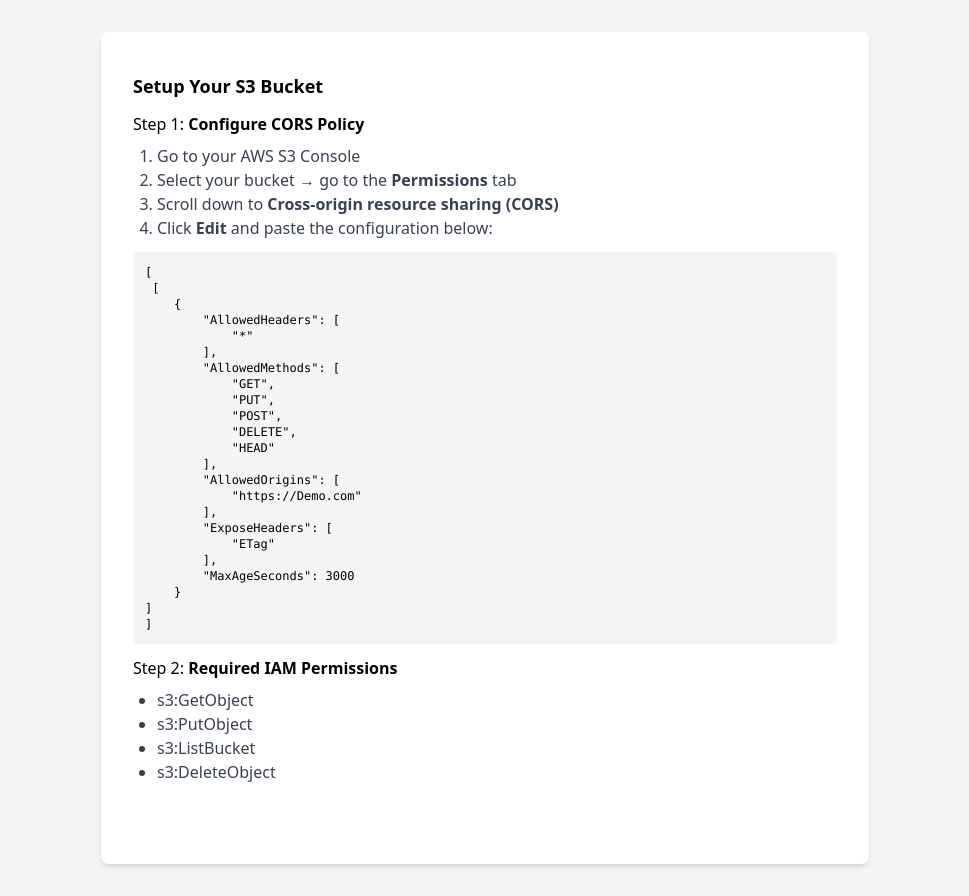
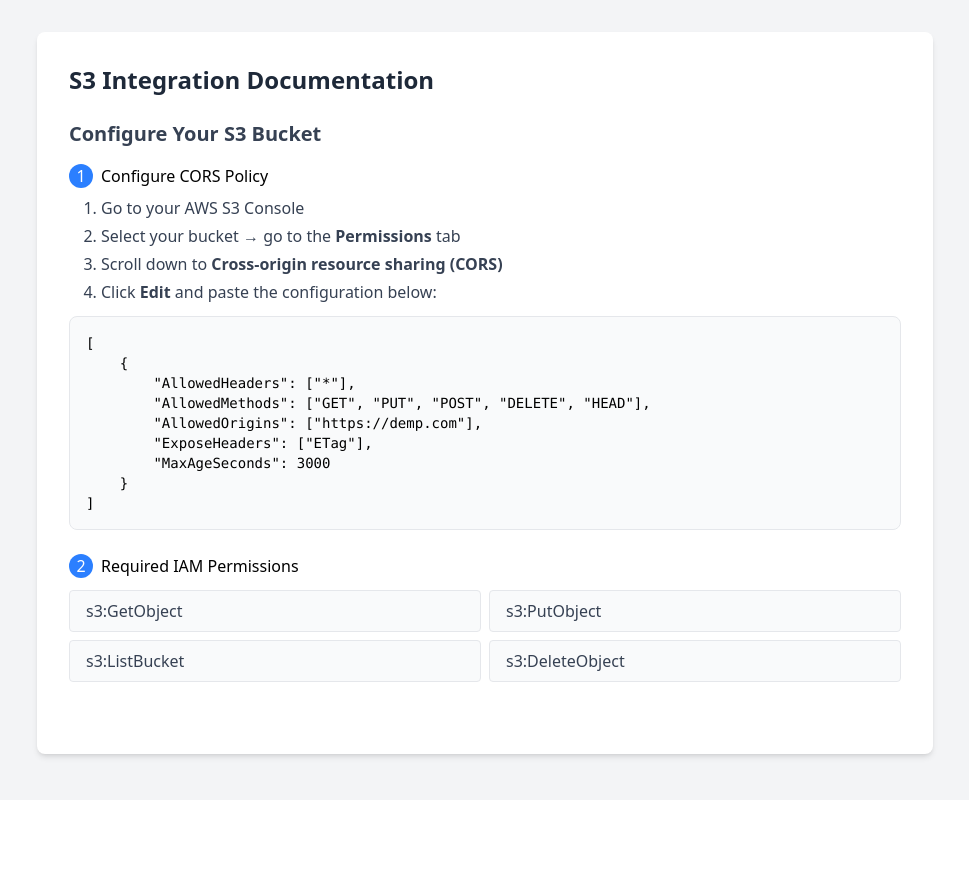
Before and after one commit to Asadullah-nadeem/AWS-Bucket-S3-Frontend, a React (Vite) app: page / in a window 1280 px wide. Shown: the whole page, without its empty margins (155-1124 px from the left). After the commit the page ends 800 px from the top, so only its background shows below. Built offline with nearby package versions, Linux system fonts and the light colour scheme.

Commit message:
add code

```diff
--- a/src/components/Layout/Sidebar.jsx
+++ b/src/components/Layout/Sidebar.jsx
@@ -1,56 +1,64 @@
-import React from "react";
+import React, { useState, useRef, useEffect } from "react";
 import logo from "../assets/react.svg";
+import Tooltip from "./Tooltip";
 
-const countries = [
-    { flag: "🇺🇸", name: "English" },
-    { flag: "🇮🇳", name: "Hindi" },
+const languages = [
+    { id: 1, flag: "🇺🇸", name: "English" },
+    { id: 2, flag: "🇮🇳", name: "Hindi" },
 ];
 
 export default function Sidebar({ onNavigate, active }) {
-    const [lang, setLang] = React.useState("English");
-    const [openLangMenu, setOpenLangMenu] = React.useState(false);
+    const [lang, setLang] = useState("English");
+    const [openLangMenu, setOpenLangMenu] = useState(false);
+    const menuRef = useRef(null);
+
+    // Close menu when clicking outside
+    useEffect(() => {
+        const handleClickOutside = (e) => {
+            if (menuRef.current && !menuRef.current.contains(e.target)) {
+                setOpenLangMenu(false);
+            }
+        };
+
+        document.addEventListener("mousedown", handleClickOutside);
+        return () => document.removeEventListener("mousedown", handleClickOutside);
+    }, []);
 
     return (
-        <nav className="w-56 bg-white shadow-md flex flex-col items-center py-6">
-            <img src={logo} alt="Logo" className="h-12 mb-8" />
+        <nav className="w-64 bg-white shadow-md flex flex-col py-6 h-full fixed">
+            <img
+                src={logo}
+                alt="Company Logo"
+                className="h-12 mb-8 mx-auto"
+            />
 
-            <ul className="w-full mb-6">
-                <li>
+            <ul className="w-full mb-6 px-4">
+                {["home", "docs"].map((page) => (
+                    <li key={page} className="mb-1">
                         <button
-                        className={`w-full text-left px-6 py-3 rounded-lg transition-colors ${
-                            active === "home"
-                                ? "bg-blue-100 text-blue-800 font-semibold"
-                                : "hover:bg-gray-100 text-gray-700"
+                            className={`w-full text-left px-4 py-3 rounded-lg transition-colors flex items-center ${
+                                active === page
+                                    ? "bg-blue-50 text-blue-700 font-medium border-l-4 border-blue-500"
+                                    : "hover:bg-gray-50 text-gray-700"
                             }`}
-                        onClick={() => onNavigate("home")}
+                            onClick={() => onNavigate(page)}
                         >
-                        Home
+                            <span className="capitalize">{page}</span>
                         </button>
                     </li>
-                <li>
-                    <button
-                        className={`w-full text-left px-6 py-3 rounded-lg transition-colors ${
-                            active === "docs"
-                                ? "bg-blue-100 text-blue-800 font-semibold"
-                                : "hover:bg-gray-100 text-gray-700"
-                        }`}
-                        onClick={() => onNavigate("docs")}
-                    >
-                        Docs
-                    </button>
-                </li>
+                ))}
             </ul>
 
-            {/* Language Selector */}
-            <div className="relative w-full px-6">
+            <div className="mt-auto px-4 w-full">
+                <div className="relative" ref={menuRef}>
                     <button
-                    className="w-full flex items-center justify-between px-4 py-2 border rounded-lg hover:bg-gray-100"
+                        className="w-full flex items-center justify-between px-4 py-2 border rounded-lg hover:bg-gray-50 transition-colors"
                         onClick={() => setOpenLangMenu(!openLangMenu)}
                         aria-expanded={openLangMenu}
                         aria-haspopup="listbox"
                     >
                         <span>
-            {countries.find(({ name }) => name === lang)?.flag} {lang}
+                            {languages.find(l => l.name === lang)?.flag} {lang}
                         </span>
                         <svg
                             className={`h-4 w-4 transition-transform ${
@@ -68,14 +76,14 @@ export default function Sidebar({ onNavigate, active }) {
 
                     {openLangMenu && (
                         <ul
-                        className="absolute z-10 mt-1 w-full bg-white border border-gray-300 rounded-md shadow-lg max-h-52 overflow-auto focus:outline-none"
+                            className="absolute z-10 bottom-full mb-2 w-full bg-white border border-gray-200 rounded-md shadow-lg py-1"
                             role="listbox"
                         >
-                        {countries.map(({ name, flag }) => (
+                            {languages.map(({ id, name, flag }) => (
                                 <li
-                                key={name}
-                                className={`cursor-pointer px-4 py-2 flex items-center gap-2 hover:bg-blue-100 ${
-                                    lang === name ? "font-semibold text-blue-800" : ""
+                                    key={id}
+                                    className={`cursor-pointer px-4 py-2 flex items-center gap-2 hover:bg-blue-50 ${
+                                        lang === name ? "font-medium text-blue-700" : ""
                                     }`}
                                     onClick={() => {
                                         setLang(name);
@@ -83,13 +91,6 @@ export default function Sidebar({ onNavigate, active }) {
                                     }}
                                     role="option"
                                     aria-selected={lang === name}
-                                tabIndex={0}
-                                onKeyDown={(e) => {
-                                    if (e.key === "Enter" || e.key === " ") {
-                                        setLang(name);
-                                        setOpenLangMenu(false);
-                                    }
-                                }}
                                 >
                                     {flag} {name}
                                 </li>
@@ -97,6 +98,7 @@ export default function Sidebar({ onNavigate, active }) {
                         </ul>
                     )}
                 </div>
+            </div>
         </nav>
     );
 }
--- a/src/components/Layout/Tooltip.jsx
+++ b/src/components/Layout/Tooltip.jsx
@@ -1,7 +1,12 @@
+import React from "react";
+
 export default function Tooltip({ text }) {
     return (
-        <div className="absolute z-50 left-full ml-2 px-3 py-1 bg-black text-white text-xs rounded shadow-lg">
-            {text}
+        <div className="absolute z-50 left-full top-1/2 transform -translate-y-1/2 ml-2 px-3 py-2 bg-gray-900 text-white text-sm rounded shadow-lg max-w-xs w-[220px] transition-opacity">
+            <div className="relative">
+                <div className="absolute -left-1.5 top-1/2 transform -translate-y-1/2 w-3 h-3 bg-gray-900 rotate-45"></div>
+                {text}
+            </div>
         </div>
     );
 }
--- a/src/components/UI/Toast.jsx
+++ b/src/components/UI/Toast.jsx
@@ -1,11 +1,30 @@
-// Usage: <Toast type="success" message="Connected!" />
-export default function Toast({ type, message }) {
-    const colors = type === 'success'
-        ? 'bg-green-500'
-        : 'bg-red-500';
+import React, { useEffect, useState } from 'react';
+
+export default function Toast({ type, message, onDismiss }) {
+    const [visible, setVisible] = useState(true);
+
+    useEffect(() => {
+        const timer = setTimeout(() => {
+            setVisible(false);
+            setTimeout(onDismiss, 300);
+        }, 3500);
+
+        return () => clearTimeout(timer);
+    }, [onDismiss]);
+
+    const bgColor = type === 'success' ? 'bg-green-500' : 'bg-red-500';
+    const icon = type === 'success' ? '✅' : '❗';
+
     return (
-        <div className={`fixed top-8 left-1/2 -translate-x-1/2 px-6 py-3 rounded text-white shadow-lg ${colors} animate-fade-in`}>
-            {type === 'success' ? '✅' : '❗'} {message}
+        <div className={`fixed top-6 left-1/2 transform -translate-x-1/2 z-50 transition-opacity duration-300 ${
+            visible ? 'opacity-100' : 'opacity-0'
+        }`}>
+            <div
+                className={`px-4 py-3 rounded-lg text-white shadow-lg ${bgColor} flex items-center gap-2 animate-fade-in`}
+            >
+                <span className="text-lg">{icon}</span>
+                <span>{message}</span>
+            </div>
         </div>
     );
 }
--- a/src/hooks/useLocalStorage.jsx
+++ b/src/hooks/useLocalStorage.jsx
@@ -1,20 +1,26 @@
-import { useState } from "react";
+import { useState, useEffect } from "react";
+
 export default function useLocalStorage(key, initialValue = "") {
     const [value, setValue] = useState(() => {
+        if (typeof window === "undefined") return initialValue;
+
         try {
-            return window.localStorage.getItem(key) || initialValue;
+            const storedValue = window.localStorage.getItem(key);
+            return storedValue ? JSON.parse(storedValue) : initialValue;
         } catch {
             return initialValue;
         }
     });
 
-    const setStoredValue = val => {
-        setValue(val);
-        try {
-            window.localStorage.setItem(key, val);
-        } catch {
+    useEffect(() => {
+        if (typeof window !== "undefined") {
+            try {
+                window.localStorage.setItem(key, JSON.stringify(value));
+            } catch (error) {
+                console.error("Failed to save to localStorage:", error);
+            }
         }
-    };
+    }, [key, value]);
 
-    return [value, setStoredValue];
+    return [value, setValue];
 }
--- a/src/pages/Documentation.jsx
+++ b/src/pages/Documentation.jsx
@@ -1,59 +1,70 @@
 import React from "react";
-import S3UploadSection from "../components/S3UploadSection";
+import S3UploadSection from "../components/S3/S3UploadSection";
+
+const CORS_CONFIG = `[
+    {
+        "AllowedHeaders": ["*"],
+        "AllowedMethods": ["GET", "PUT", "POST", "DELETE", "HEAD"],
+        "AllowedOrigins": ["https://demp.com"],
+        "ExposeHeaders": ["ETag"],
+        "MaxAgeSeconds": 3000
+    }
+]`;
+
+const IAM_PERMISSIONS = [
+    "s3:GetObject",
+    "s3:PutObject",
+    "s3:ListBucket",
+    "s3:DeleteObject"
+];
 
 export default function Documentation({ isConnected, s3Info }) {
     return (
-        <div className="max-w-3xl mx-auto bg-white rounded-lg shadow-md px-8 py-10">
+        <div className="max-w-4xl mx-auto bg-white rounded-lg shadow-md overflow-hidden">
+            <div className="p-6 md:p-8">
+                <h1 className="text-2xl font-bold text-gray-800 mb-6">S3 Integration Documentation</h1>
+
                 <section className="mb-10">
-                <h2 className="text-lg font-semibold mb-3">Setup Your S3 Bucket</h2>
-                <p className="mb-2">
-                    Step 1: <strong>Configure CORS Policy</strong>
-                </p>
-                <ol className="list-decimal pl-6 mb-3 text-gray-700">
+                    <h2 className="text-xl font-semibold mb-4 text-gray-700">Configure Your S3 Bucket</h2>
+
+                    <div className="mb-6">
+                        <h3 className="font-medium mb-2 flex items-center">
+                            <span className="bg-blue-500 text-white rounded-full h-6 w-6 flex items-center justify-center mr-2">1</span>
+                            Configure CORS Policy
+                        </h3>
+                        <ol className="list-decimal pl-8 mb-3 text-gray-700 space-y-1">
                             <li>Go to your AWS S3 Console</li>
                             <li>Select your bucket → go to the <b>Permissions</b> tab</li>
                             <li>Scroll down to <b>Cross-origin resource sharing (CORS)</b></li>
                             <li>Click <b>Edit</b> and paste the configuration below:</li>
                         </ol>
-                <pre className="bg-gray-100 rounded p-3 text-xs overflow-x-auto mb-3">
-{`[
- [
-    {
-        "AllowedHeaders": [
-            "*"
-        ],
-        "AllowedMethods": [
-            "GET",
-            "PUT",
-            "POST",
-            "DELETE",
-            "HEAD"
-        ],
-        "AllowedOrigins": [
-            "https://Demo.com"
-        ],
-        "ExposeHeaders": [
-            "ETag"
-        ],
-        "MaxAgeSeconds": 3000
-    }
-]
-]`}
+                        <pre className="bg-gray-50 rounded-lg p-4 text-sm overflow-x-auto mt-3 border border-gray-200">
+                            {CORS_CONFIG}
                         </pre>
-                <p className="mb-2">
-                    Step 2: <strong>Required IAM Permissions</strong>
-                </p>
-                <ul className="list-disc pl-6 text-gray-700">
-                    <li>s3:GetObject</li>
-                    <li>s3:PutObject</li>
-                    <li>s3:ListBucket</li>
-                    <li>s3:DeleteObject</li>
+                    </div>
+
+                    <div>
+                        <h3 className="font-medium mb-2 flex items-center">
+                            <span className="bg-blue-500 text-white rounded-full h-6 w-6 flex items-center justify-center mr-2">2</span>
+                            Required IAM Permissions
+                        </h3>
+                        <ul className="grid grid-cols-1 md:grid-cols-2 gap-2 mt-3">
+                            {IAM_PERMISSIONS.map((permission, index) => (
+                                <li key={index} className="bg-gray-50 px-4 py-2 rounded border border-gray-200 text-gray-700">
+                                    {permission}
+                                </li>
+                            ))}
                         </ul>
+                    </div>
                 </section>
 
                 {isConnected && s3Info?.bucket && (
+                    <section>
+                        <h2 className="text-xl font-semibold mb-4 text-gray-700">Upload Files to Your Bucket</h2>
                         <S3UploadSection bucket={s3Info.bucket} />
+                    </section>
                 )}
+            </div>
         </div>
     );
 }
```
Lines whose indentation alone changed are shown as unchanged.
